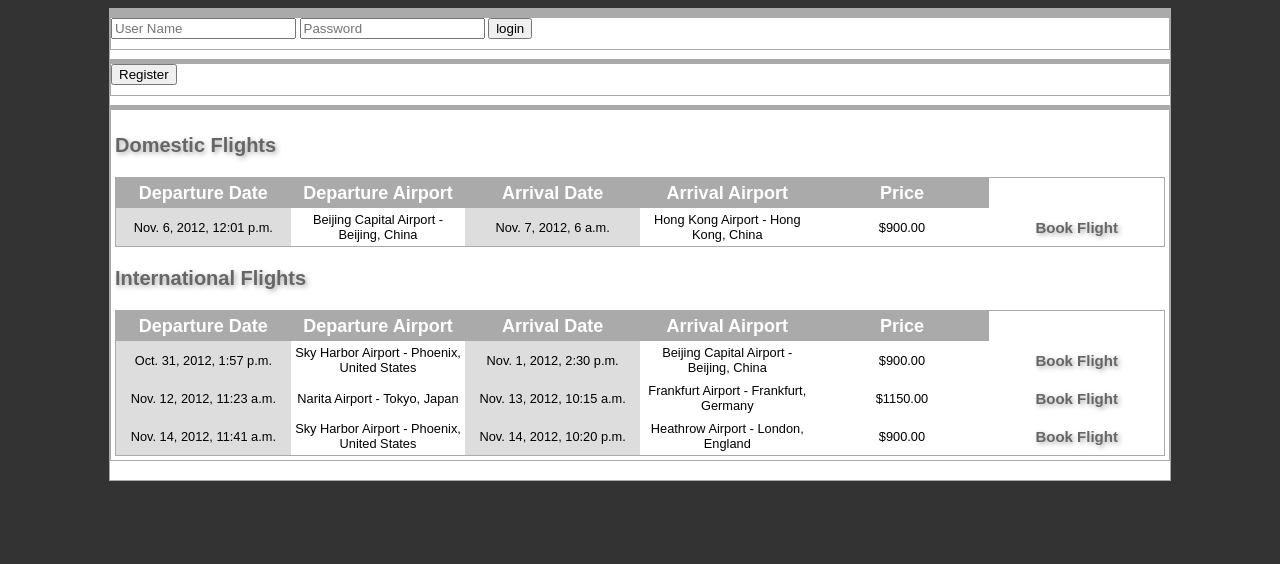
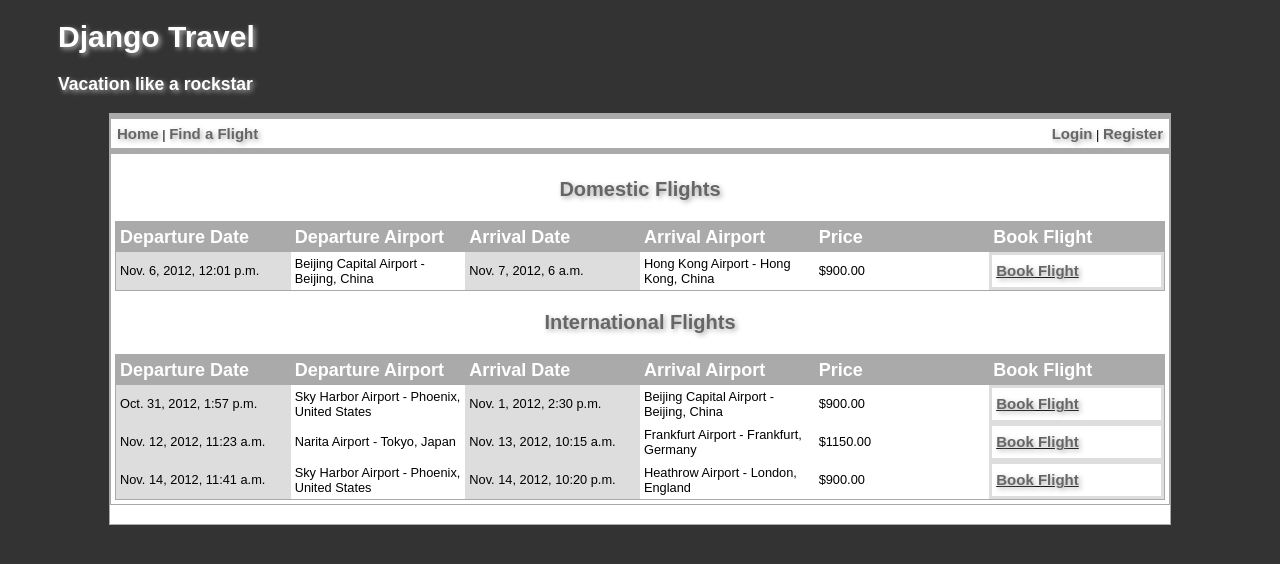
Before and after one commit to wtneal/airline_reservations, a Django app: page / in a window 1280 px wide. Shown: the top 564 px of the page. Run offline with Django 3.2, Linux system fonts and the light colour scheme; data comes from the database, SQL or seed files in the repository; parts of the project's set-up code (start-up, migrations or seed data) failed here and were passed over; some libraries are stand-ins or nearby versions.

Commit message:
taylors updates

```diff
--- a/static/css/style.css
+++ b/static/css/style.css
@@ -2,9 +2,19 @@ body {
 background: #333;
 font-family: arial,helvetica,sans-serif;
 font-size: 80%;
+list-style-type: none;
 }
 
 #page {
+margin: 0 auto;
+min-height: 100%;
+max-width: 1060px;
+min-width: 954px;
+position: relative;
+list-style-type: none;
+}
+
+#page2 {
 margin: 0 auto;
 min-height: 100%;
 max-width: 1060px;
@@ -24,18 +34,34 @@ border-style: solid;
 
 .flight-listings {
 padding: 4px;
+text-align: left;
 }
 .table-label {
 font-size: 20px;
 text-shadow: 2px 2px 5px #AAA;
 color: #666;
 font-weight: bold;
+text-align: center;
+}
+
+.flight-list{
+list-style: none;
 }
 
 .flights-table {
 border: 1px solid #AAA;
 width: 100%;
 table-layout: fixed;
+}
+.head-table {
+border: 1px solid #AAA;
+width: 100%;
+table-layout: fixed;
+}
+
+.print-ticket{
+background-color: #E1E1E1;
+
 }
 
 .table-gray {
@@ -49,10 +75,11 @@ background-color: #AAA;
 color: white;
 }
 
+
 th, td {
 padding: 4px;
 margin: 1px;
-text-align: center;
+
 }
 
 a {
@@ -82,3 +109,24 @@ padding-top: 5px;
 padding-bottom: 4px;
 font-weight: bold;
 }
+
+h1 {
+font-weight: bold;
+text-indent: 50px;
+color: white;
+}
+h3 {
+font-weight: bold;
+text-indent: 50px;
+color: white;
+
+}
+
+.book-flight{
+font-weight: bold;
+text-decoration: underline;
+border-style: solid;
+border-width: medium;
+border-color: #DDDDDD;
+
+}
--- a/templates/confirm.html
+++ b/templates/confirm.html
@@ -5,6 +5,9 @@
     <title>Confirmation</title>
     <script src=//ajax.googleapis.com/ajax/libs/jquery/1.8.2/jquery.min.js></script>
     <link rel=stylesheet href={{ STATIC_URL }}css/style.css type=text/css media=all>
+	<a href="/">
+	<h1 class=logo>Django Travel</h1>
+	</a>
 </head>
 <body>
 	<div class=confirm-home>
--- a/templates/home.html
+++ b/templates/home.html
@@ -5,35 +5,32 @@
     <title>Home</title>
     <script src=//ajax.googleapis.com/ajax/libs/jquery/1.8.2/jquery.min.js></script>
     <link rel=stylesheet href={{ STATIC_URL }}css/style.css type=text/css media=all>
+	<a href="/">
+	<h1 class=logo>Django Travel</h1>
+	<h3> Vacation like a rockstar </h3>
+	</a>
+
 </head>
 <body>
-	<div id="page">
-	{% if reg == 1 %}
-		<p> Thanks for registering! </P>
-	{% endif %}
+	<div id="page2">
+	<table class=head-table>
+	<tr>
+	<td>
+		<a href="\">Home</a> |
+		<a href="\bookflight">Find a Flight</a>
+	</td>
+	<td align="right">
+	{% if request.session.user %}
+        Logged in as {{ request.session.user.name }}.
+		<a href="/logout/">Log out?</a>
+		{% else %}
+		<a href="\login">Login</a> |
+		<a href="\register">Register</a>
+		{% endif %}
+	</td>
 
-    {% if request.session.user %}
-        <p>Logged in as {{ request.session.user.name }}.</p>
-		<p><a href="/logout/">Log out?</a></p>
-    {% else %}
-    <div class=login-form>
-        <form action=/confirm method=post accept-charset=utf-8>
-            {% csrf_token %}
-            {% if failed %}
-                <p class=error>The password entered was incorrect. Try again.</p>
-            {% endif %}
-            <input type=text name=user id=user placeholder="User Name">
-            <input type=password name=pword id=pword placeholder=Password>
-            <input type=submit value=login>
-        </form>
-    </div>
-	<div class=register-form>
-        <form action=/register method=post accept-charset=utf-8>
-			{% csrf_token %}
-			<input type=submit value=Register>
-        </form>
-    </div>
-	{% endif %}
+</tr></table>
+
     <div class=flight-listings>
         <p class=table-label>Domestic Flights</p>
         <table class=flights-table id=flights cellpadding=0 cellspacing=0>
@@ -43,6 +40,7 @@
                 <th>Arrival Date</th>
                 <th>Arrival Airport</th>
 				<th>Price</th>
+				<th>Book Flight</th>
             </tr>
             {% if not available_domestic_flights %}
                 <tr><td colspan=4 class=no-flights>No available domestic flights found.</td></tr>
@@ -54,7 +52,7 @@
                     <td class=table-gray>{{ f.arrival_time }}</td>
                     <td>{{ f.arrival_airport }}</td>
 					<td>${{ f.price }}</td>
-                    <td> <a href="/bookflight/{{ f.id }}">Book Flight</a> </td>
+                    <td class=book-flight> <a href="/bookflight/{{ f.id }}">Book Flight</a> </td>
 
                 </tr>
                 {% endfor %}
@@ -68,6 +66,7 @@
                 <th>Arrival Date</th>
                 <th>Arrival Airport</th>
 				<th>Price</th>
+				<th>Book Flight</th>
             </tr>
             {% if not available_international_flights %}
                 <tr><td colspan=4 no-flights>No available international flights found.</td><tr>
@@ -79,7 +78,7 @@
                     <td class=table-gray>{{ f.arrival_time }}</td>
                     <td>{{ f.arrival_airport }}</td>
 					<td>${{ f.price }}</td>
-                    <td> <a href="/bookflight/{{ f.id }}">Book Flight</a> </td>
+                    <td class=book-flight> <a href="/bookflight/{{ f.id }}">Book Flight</a> </td>
                 </tr>
                 {% endfor %}
             {% endif %}
--- a/templates/register.html
+++ b/templates/register.html
@@ -5,12 +5,14 @@
     <title>User Register</title>
     <script src=//ajax.googleapis.com/ajax/libs/jquery/1.8.2/jquery.min.js></script>
     <link rel=stylesheet href={{ STATIC_URL }}css/style.css type=text/css media=all>
+	<a href="/">
+	<h1 class=logo>Django Travel</h1>
+	</a>
 </head>
 
 <body>
-	<h1> New User Registration </h1>
 	<div id="register">
-
+		<h2> New User Registration </h2>
 		{% if failed %}
 			<p class=register-error> Please enter your info! </p>
 		{% endif %}
```
Also changed, not shown: templates/book_flight.html (+51 -8 lines), templates/find_flight.html (+18 -7 lines), templates/login.html (+9 -9 lines), templates/ticket.html (+21 -16 lines).
